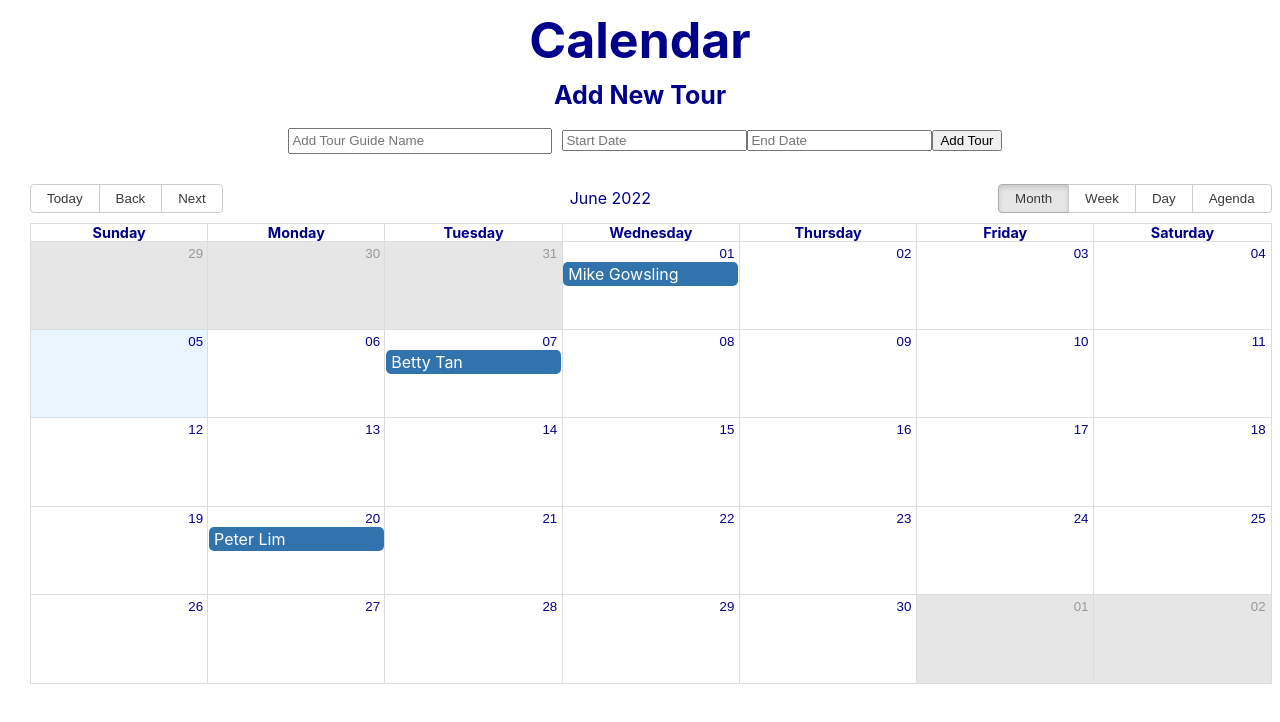
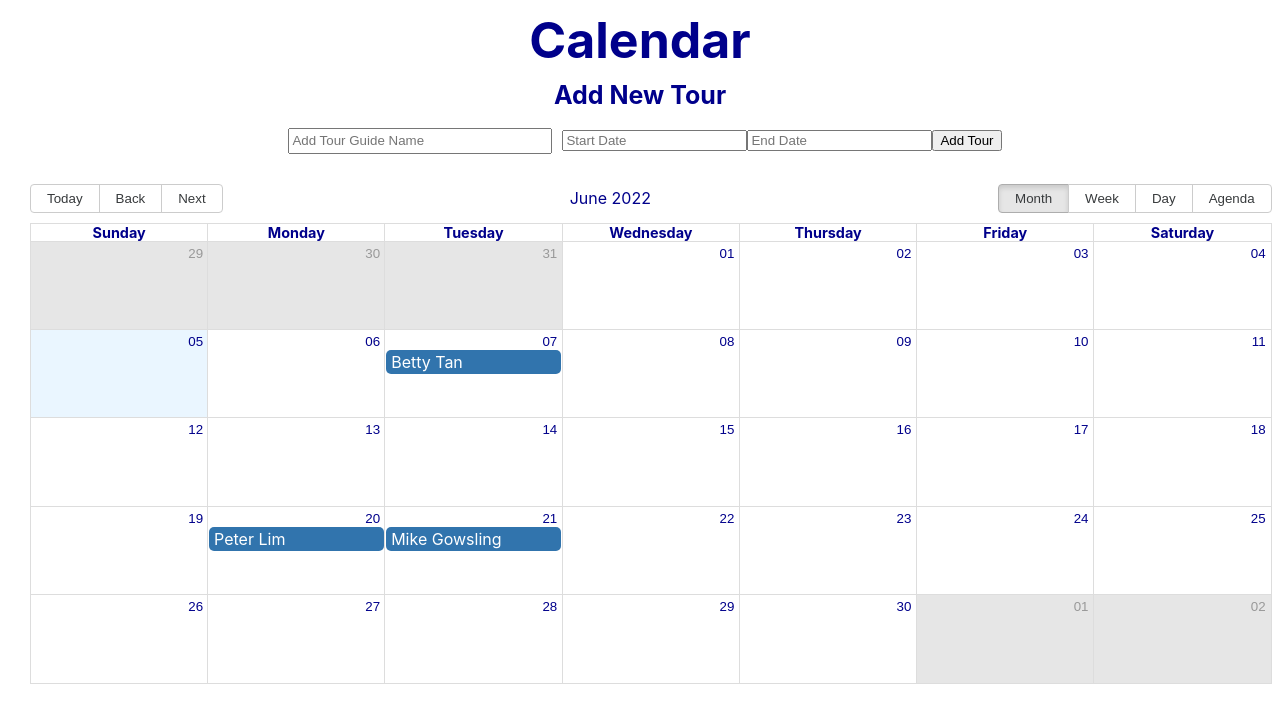
Before and after one commit to BonVoyageHacks-22/TourGather, a React (Create React App) app in the folder calendar-app/: page / in a window 1280 px wide. Shown: the top 722 px of the page. Built offline with nearby package versions, Linux system fonts and the light colour scheme.

Commit message:
add time element when choosing date

```diff
--- a/calendar-app/src/App.js
+++ b/calendar-app/src/App.js
@@ -26,13 +26,13 @@ const localizer = dateFnsLocalizer({
 const events = [
   {
       title: "Mike Gowsling",
-      start: new Date(2022, 5, 1),
-      end: new Date(2022, 5, 1),
+      start: new Date(2022, 5, 21),
+      end: new Date(2022, 5, 21),
   },
   {
       title: "Betty Tan",
-      start: new Date(2022, 5, 7),
-      end: new Date(2022, 5, 7),
+      start: new Date(2022, 5, 7, 14, 20),
+      end: new Date(2022, 5, 7, 15, 20),
   },
   {
       title: "Peter Lim",
@@ -42,6 +42,7 @@ const events = [
 ];
 
 function App() {
+  // Array
   const [newEvent, setNewEvent] = useState({ title: "", start: "", end: "" });
   const [allEvents, setAllEvents] = useState(events);
 
@@ -55,12 +56,15 @@ function App() {
             <h2 style={{ fontSize: "25px", marginTop: "10px", marginBottom: "10px", color: "darkblue" }}>Add New Tour</h2>
             <div>
                 <input type="text" placeholder="Add Tour Guide Name" style={{ height: "20px", width: "20%", marginRight: "10px", marginLeft: "10px" }} value={newEvent.title} onChange={(e) => setNewEvent({ ...newEvent, title: e.target.value })}></input>
-
                 <DatePicker
                   placeholderText="Start Date"
+                  showTimeSelect
+                  popperPlacement="bottom"
                   style={{ height: "20px", width: "20%", marginRight: "10px", marginLeft: "10px" }} selected={newEvent.start} onChange={(start) => setNewEvent({ ...newEvent, start })}></DatePicker>
                 <DatePicker
                   placeholderText="End Date"
+                  showTimeSelect
+                  popperPlacement="bottom"
                   style={{ height: "20px", width: "20%", marginRight: "10px", marginLeft: "10px" }} selected={newEvent.end} onChange={(end) => setNewEvent({ ...newEvent, end })}></DatePicker>
 
                 <button onClick={addEvent} style={{ left: "20px", top: "20%", marginTop: "10px" }}>Add Tour</button>
@@ -71,6 +75,7 @@ function App() {
               events={allEvents}
               startAccessor="start"
               endAccessor="end"
+              views={['month', 'week', 'day', 'agenda']}
               style={{ alignContent: "center", height: 500, width: "97%", marginBlockStart: "30px", marginBlockEnd: "30px", marginInlineStart: "30px", marginInlineEnd: "30px", color: "darkblue", backgroundColor: "white"}} />
     </div>
   );
```
